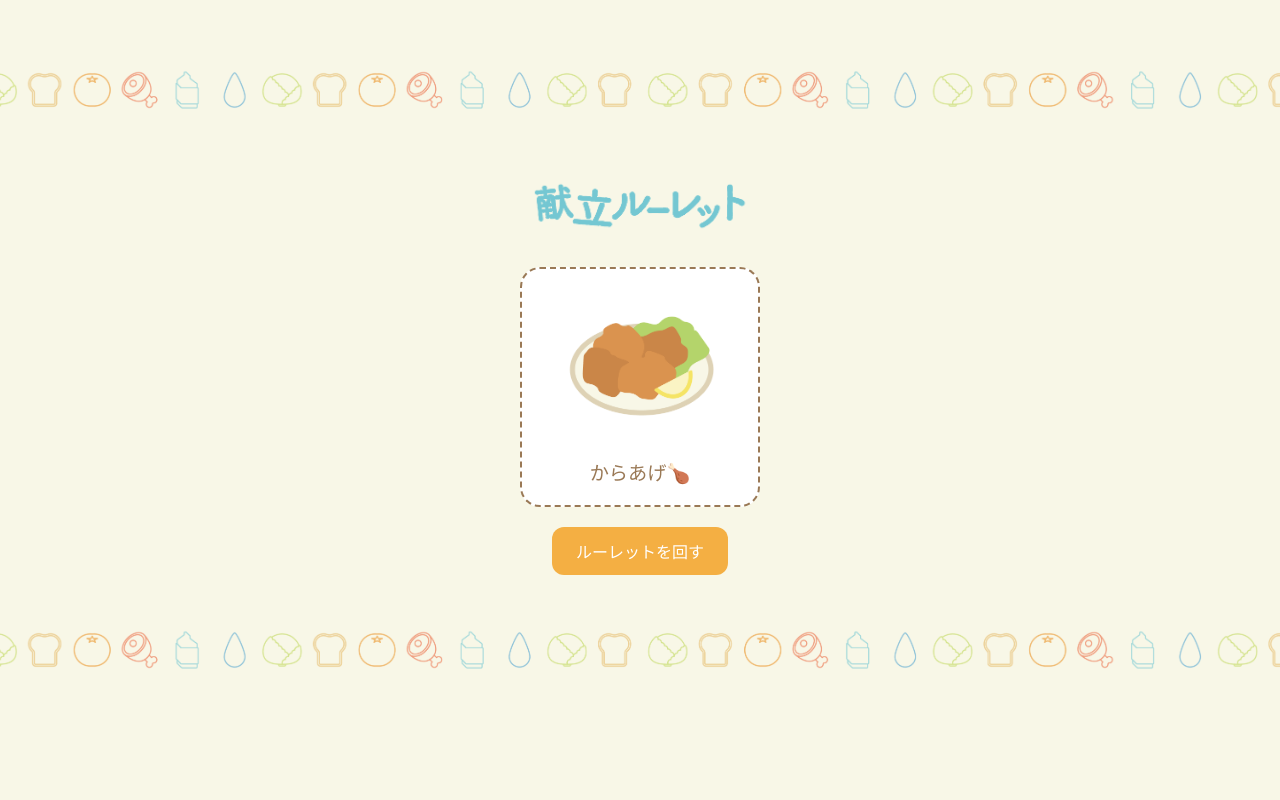
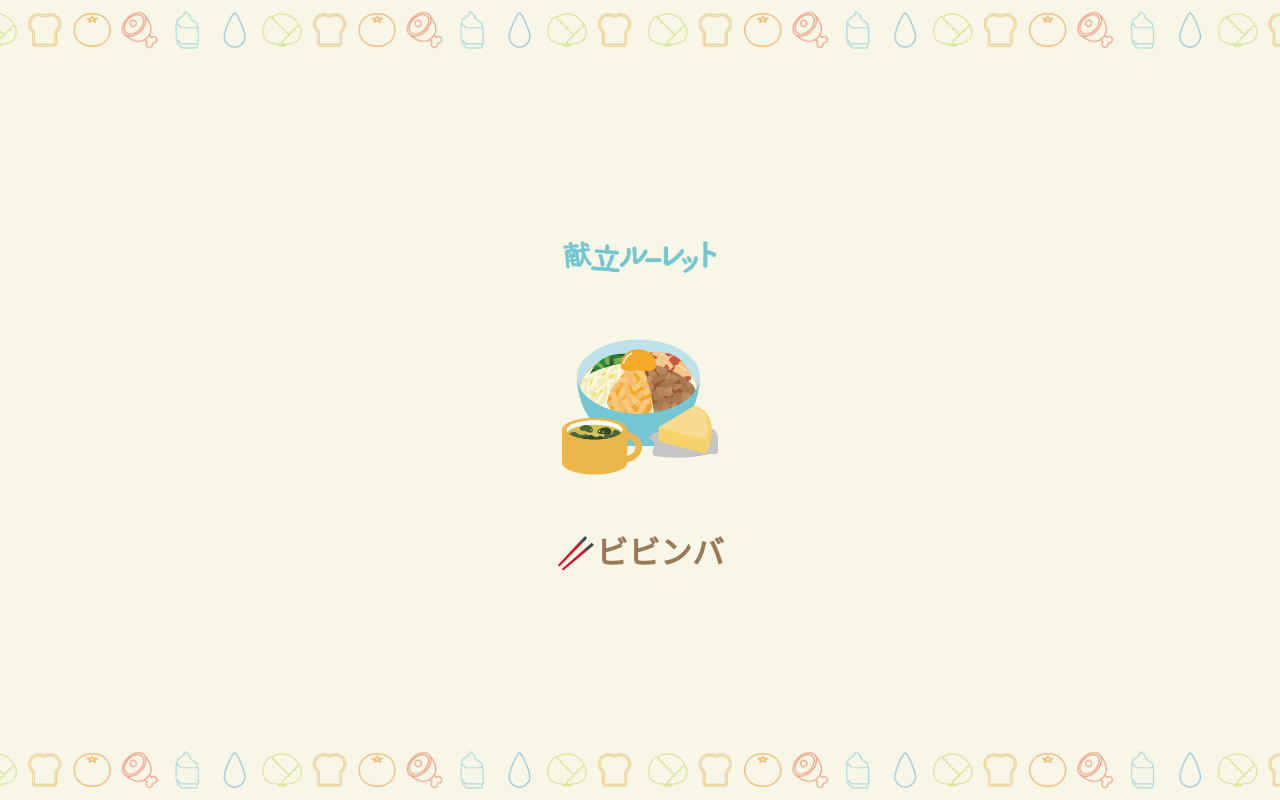
Before and after one commit to mitsutarou/syokuseikatsumagnet, a plain HTML site: page slot.html in a window 1280 px wide. Drawn offline with Linux system fonts and the light colour scheme.

Commit message:
Update slot.html

```diff
--- a/slot.html
+++ b/slot.html
@@ -2,209 +2,123 @@
 <html lang="ja">
 <head>
   <meta charset="UTF-8" />
-  <meta name="viewport" content="width=device-width, initial-scale=1.0" />
+  <meta name="viewport" content="width=device-width, initial-scale=1.0"/>
   <title>献立ルーレット</title>
-  <link href="https://fonts.googleapis.com/css2?family=Zen+Kaku+Gothic+New:wght@500&display=swap" rel="stylesheet">
   <style>
     body {
-      font-family: 'Zen Kaku Gothic New', sans-serif;
-      background-color: #f8f7e7;
-      color: #9a7956;
       margin: 0;
       padding: 0;
+      background-color: #f8f7e7;
+      font-family: 'Zen Kaku Gothic New', sans-serif;
+      color: #9a7956;
       overflow: hidden;
     }
 
-    header {
-      margin-top: 60px;
+    .header, .footer {
+      position: fixed;
+      left: 0;
+      width: 100%;
       height: 60px;
-      width: 100%;
-      overflow: hidden;
-      box-sizing: border-box;
+      background-color: #f8f7e7;
       display: flex;
       justify-content: center;
       align-items: center;
+      z-index: 10;
     }
 
-    footer {
-      margin-top: -80px;
-      height: 60px;
-      width: 100%;
-      overflow: hidden;
-      box-sizing: border-box;
-      display: flex;
-      justify-content: center;
-      align-items: center;
+    .header {
+      top: 0;
     }
 
-    header img, footer img {
+    .footer {
+      bottom: 0;
+    }
+
+    .header img, .footer img {
       height: 100%;
       object-fit: contain;
     }
 
-    .main-content {
+    .content {
       display: flex;
       flex-direction: column;
       align-items: center;
       justify-content: center;
-      margin-top: -80px;
-      height: calc(100vh - 140px); /* 60px × 2 + 10px × 2 */
-      padding: 10px;
+      height: 100vh;
+      padding-top: 60px;
+      padding-bottom: 60px;
       box-sizing: border-box;
     }
 
-    .title-image {
-      width: 220px;
+    #title {
+      margin-bottom: 20px;
+      height: 60px;
+    }
+
+    #dish-img {
+      width: 300px;
+      height: 200px;
+      object-fit: contain;
       margin-bottom: 20px;
     }
 
-    #result-container {
-      width: 240px;
-      height: 240px;
-      overflow: hidden;
-      border: 2px dashed #9a7956;
-      border-radius: 20px;
-      background-color: #ffffff;
-      display: flex;
-      flex-direction: column;
-      align-items: center;
-      justify-content: center;
-      margin-bottom: 20px;
-      padding: 10px;
-      box-sizing: border-box;
-    }
-
-    #dish-image {
-      width: 160px;
-      height: 160px;
-      object-fit: contain;
-      margin-bottom: 10px;
-    }
-
-    #result {
-      font-size: 1.2rem;
-      text-align: center;
-    }
-
-    .animate-big {
-      animation: jump 0.6s ease;
-    }
-
-    @keyframes jump {
-      0% { transform: scale(1); }
-      50% { transform: scale(1.3); }
-      100% { transform: scale(1); }
-    }
-
-    button {
-      padding: 12px 24px;
-      font-size: 1rem;
-      background-color: #f4af43;
-      color: white;
-      border: none;
-      border-radius: 12px;
-      cursor: pointer;
-      transition: background-color 0.3s;
-    }
-
-    button:hover {
-      background-color: #e29b2f;
-    }
-
-    @media (max-width: 600px) {
-      #result-container {
-        width: 200px;
-        height: 200px;
-      }
-
-      #dish-image {
-        width: 130px;
-        height: 130px;
-      }
-
-      #result {
-        font-size: 1rem;
-      }
-
-      .title-image {
-        width: 180px;
-      }
-
-      button {
-        font-size: 0.9rem;
-        padding: 10px 20px;
-      }
+    #dish-name {
+      font-size: 2rem;
+      font-weight: bold;
     }
   </style>
 </head>
 <body>
-  <header>
-    <img id="header-img" src="header01.png" alt="Header Image" />
-  </header>
 
-  <div class="main-content">
-    <img class="title-image" src="title.png" alt="献立ルーレットタイトル" />
-    <div id="result-container">
-      <img id="dish-image" src="ryouri01.png" alt="料理画像" />
-      <div id="result">からあげ🍗</div>
-    </div>
-    <button onclick="spin()">ルーレットを回す</button>
+  <!-- ヘッダー -->
+  <div class="header">
+    <img id="headerImage" src="header01.png" alt="ヘッダー画像">
   </div>
 
-  <footer>
-    <img id="footer-img" src="header01.png" alt="Footer Image" />
-  </footer>
+  <!-- メインコンテンツ -->
+  <div class="content">
+    <img id="title" src="title.png" alt="献立ルーレット">
+    <img id="dish-img" src="ryouri01.png" alt="料理画像">
+    <div id="dish-name">🍗からあげ</div>
+  </div>
 
+  <!-- フッター -->
+  <div class="footer">
+    <img id="footerImage" src="header01.png" alt="フッター画像">
+  </div>
+
+  <!-- スクリプト -->
   <script>
-    const items = [
-      { name: 'からあげ🍗', image: 'ryouri01.png' },
-      { name: 'ハンバーグ🍖', image: 'ryouri02.png' },
-      { name: '野菜炒め🥦', image: 'ryouri03.png' },
-      { name: 'ビビンバ🍳', image: 'ryouri04.png' },
-      { name: '焼きうどん🍜', image: 'ryouri01.png' },
-      { name: '親子丼🥚', image: 'ryouri02.png' },
-      { name: 'ミートソースパスタ🍝', image: 'ryouri03.png' }
-    ];
-
-    const resultDiv = document.getElementById('result');
-    const imageTag = document.getElementById('dish-image');
-
-    function spin() {
-      resultDiv.classList.remove('animate-big');
-      let count = 0;
-      let speed = 100;
-      let maxCount = 20 + Math.floor(Math.random() * 20);
-
-      const spinInterval = setInterval(() => {
-        const randomItem = items[Math.floor(Math.random() * items.length)];
-        resultDiv.textContent = randomItem.name;
-        imageTag.src = randomItem.image;
-        count++;
-        speed += 10;
-
-        if (count >= maxCount) {
-          clearInterval(spinInterval);
-          setTimeout(() => {
-            const finalItem = items[Math.floor(Math.random() * items.length)];
-            resultDiv.textContent = finalItem.name;
-            imageTag.src = finalItem.image;
-            resultDiv.classList.add('animate-big');
-          }, speed);
-        }
-      }, speed);
-    }
-
-    // ヘッダー＆フッター画像の切り替え
-    const headerImg = document.getElementById('header-img');
-    const footerImg = document.getElementById('footer-img');
+    const headerImg = document.getElementById('headerImage');
+    const footerImg = document.getElementById('footerImage');
     let toggle = true;
 
     setInterval(() => {
-      const src = toggle ? 'header02.png' : 'header01.png';
-      headerImg.src = src;
-      footerImg.src = src;
+      const nextSrc = toggle ? 'header02.png' : 'header01.png';
+      headerImg.src = nextSrc;
+      footerImg.src = nextSrc;
       toggle = !toggle;
     }, 500);
+
+    const dishes = [
+      { name: '🍗からあげ', image: 'ryouri01.png' },
+      { name: '🍖ハンバーグ', image: 'ryouri02.png' },
+      { name: '🥬野菜炒め', image: 'ryouri03.png' },
+      { name: '🥢ビビンバ', image: 'ryouri04.png' },
+      { name: '🍜焼きうどん', image: 'ryouri01.png' },
+      { name: '🥚親子丼', image: 'ryouri02.png' },
+      { name: '🍝ミートソースパスタ', image: 'ryouri03.png' }
+    ];
+
+    function updateDish() {
+      const random = Math.floor(Math.random() * dishes.length);
+      const dish = dishes[random];
+      document.getElementById('dish-name').textContent = dish.name;
+      document.getElementById('dish-img').src = dish.image;
+    }
+
+    setInterval(updateDish, 2000); // 2秒ごとに更新
   </script>
+
 </body>
 </html>
```
